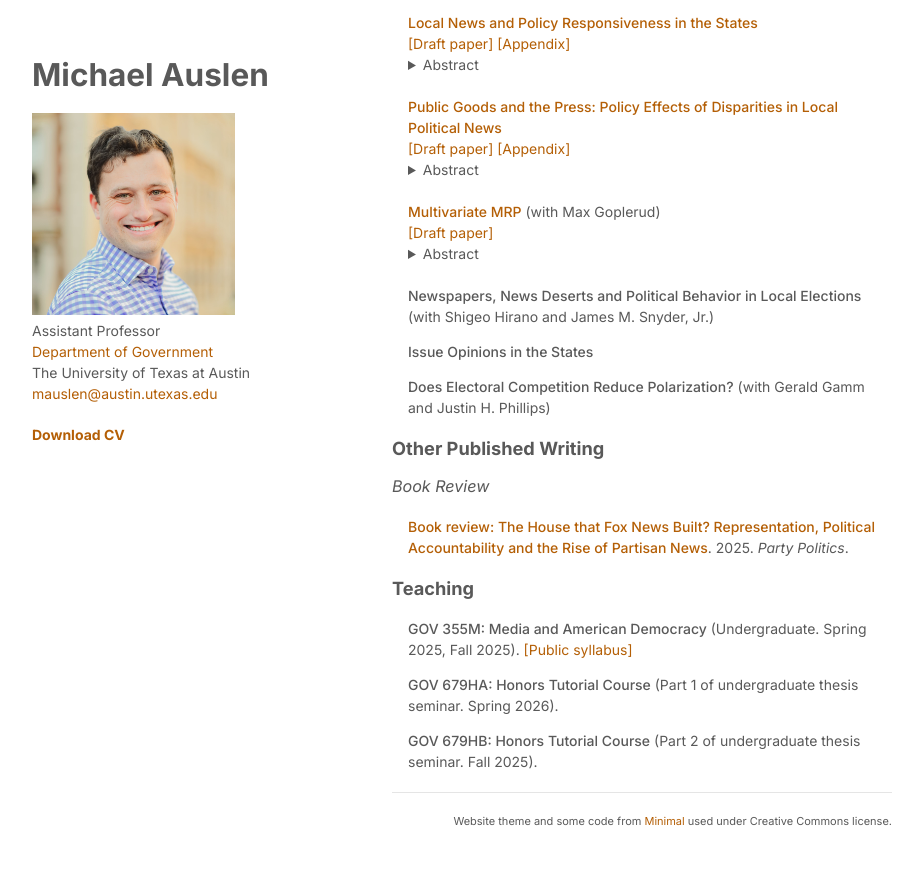
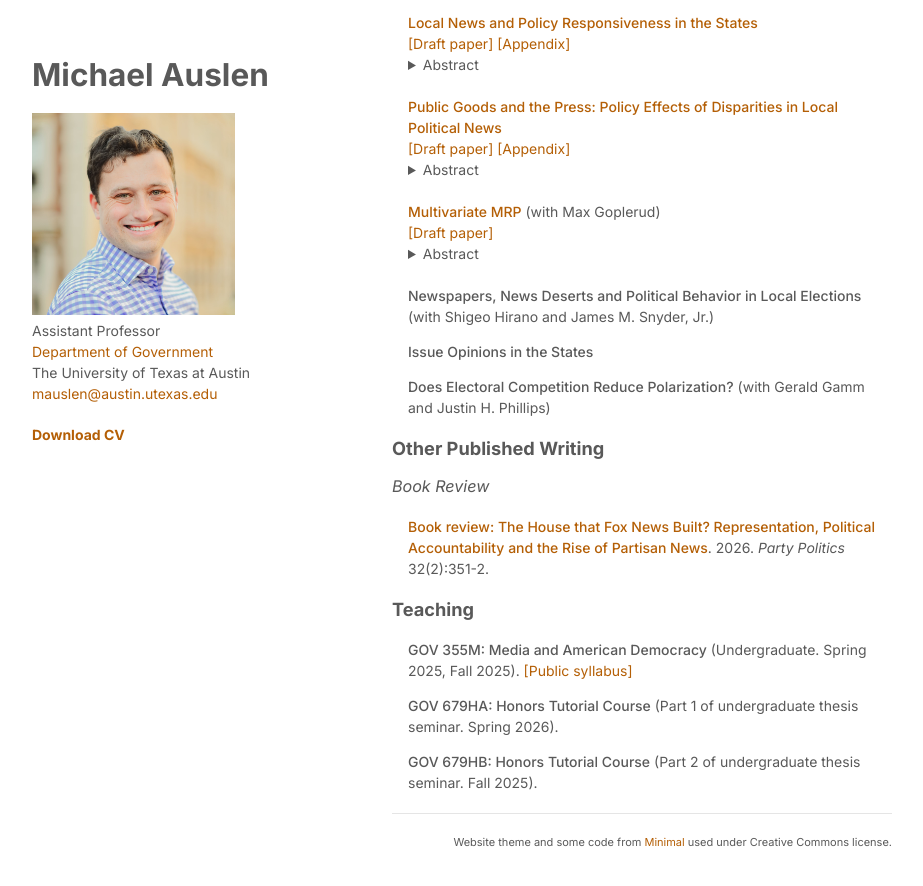
Before and after one commit to michaelauslen/michaelauslen.github.io, a Jekyll site: the page index.html, which Jekyll copies as it is, in a window 1280 px wide and 900 px high, scrolled down 853 px. Shown: the top 886 px of the window, without its empty margins (178-1101 px from the left). Built offline with Jekyll 4.4.1, drawn with Linux system fonts in a browser that asks for light colours.

Commit message:
Update index.html

```diff
--- a/index.html
+++ b/index.html
@@ -114,7 +114,7 @@
 		<h1 id="other-pubs">Other Published Writing</h1>
 			<h2>Book Review</h2>
 			<ul>
-				<li><span class="article-title"><a href="https://doi.org/10.1177/13540688251407468">Book review: The House that Fox News Built? Representation, Political Accountability and the Rise of Partisan News</a></span>. 2025. <i>Party Politics</i>.</li>
+				<li><span class="article-title"><a href="https://doi.org/10.1177/13540688251407468">Book review: The House that Fox News Built? Representation, Political Accountability and the Rise of Partisan News</a></span>. 2026. <i>Party Politics</i> 32(2):351-2.</li>
 			</ul>
 
 
```
